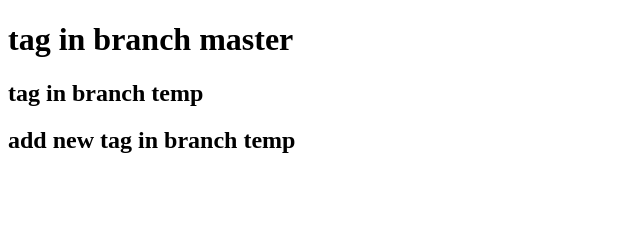
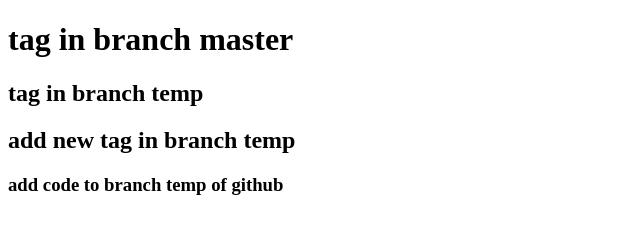
Before and after one commit to mashayekhialireza768-sketch/test2, a plain HTML site: page index.html in a window 1280 px wide. Shown: the whole page, without its empty margins (0-640 px from the left). Drawn offline with Linux system fonts and the light colour scheme.

Commit message:
Update index.html

```diff
--- a/index.html
+++ b/index.html
@@ -10,5 +10,7 @@
 
     <h2>tag in branch temp</h2>
     <h2>add new tag in branch temp</h2>
+
+    <h3> add code to branch temp of github </h3>
 </body>
 </html>
```
